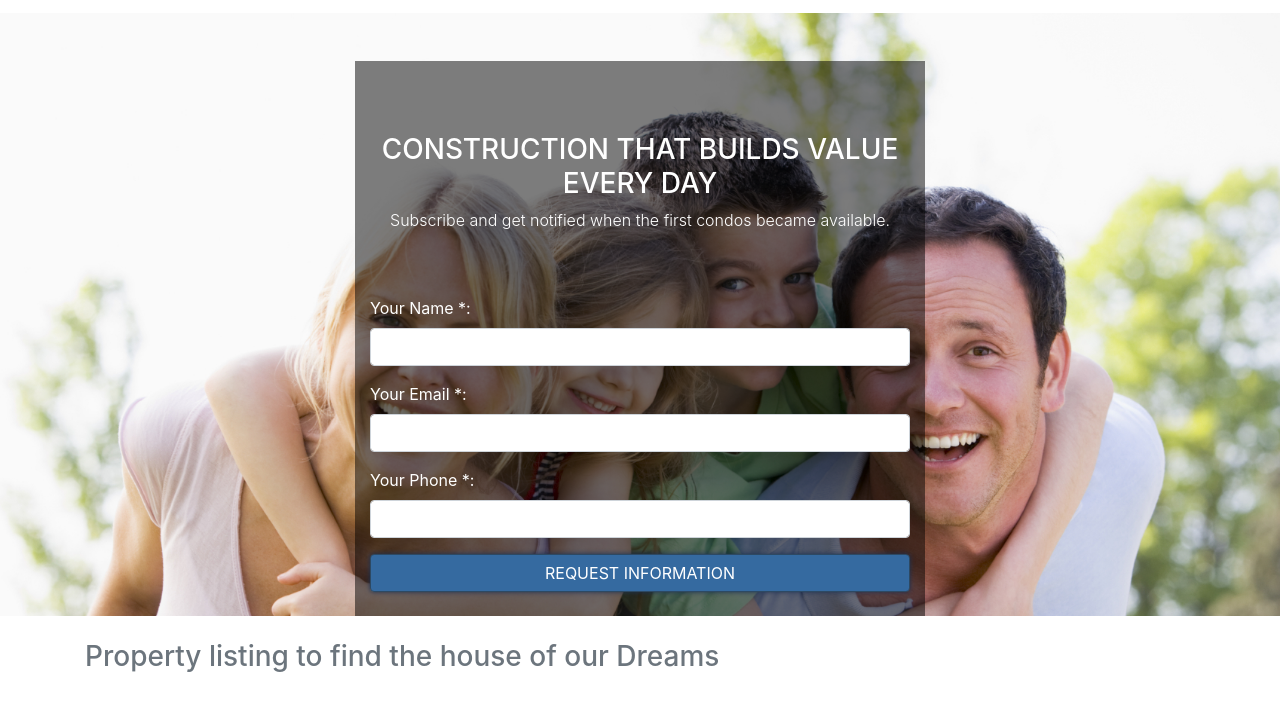
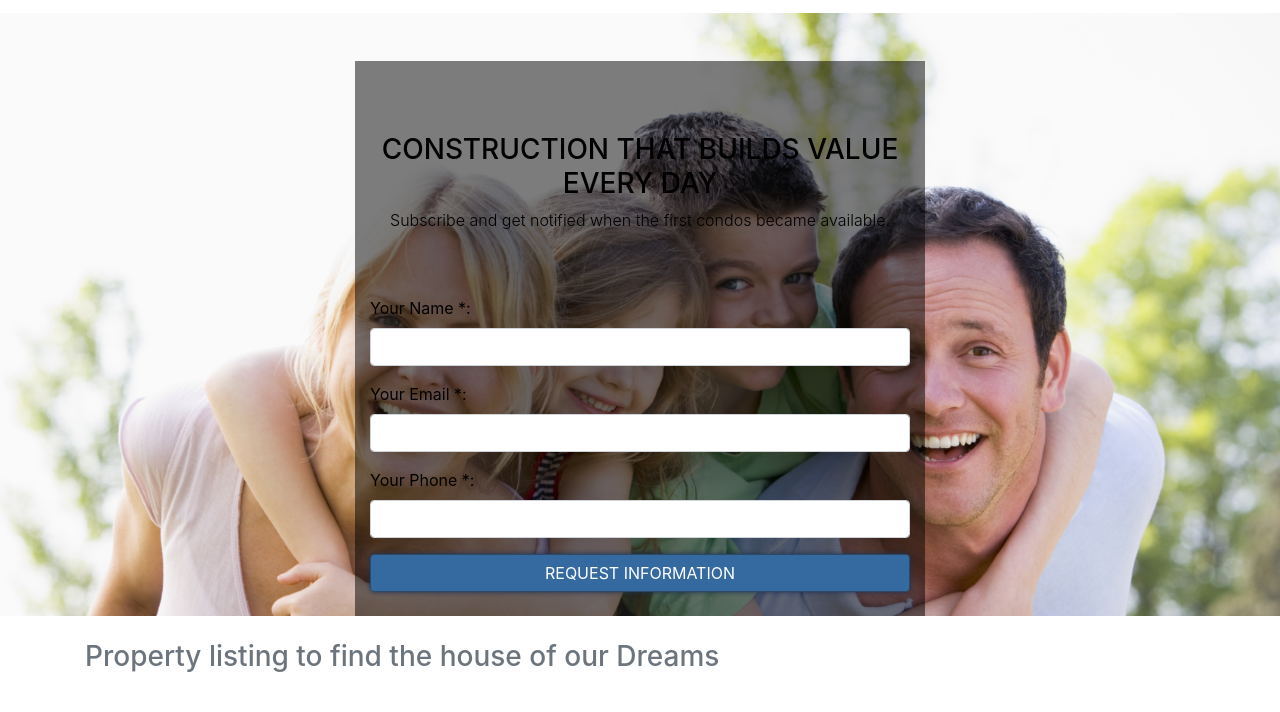
Before and after one commit to toni-chopper/Belajar-Bootstrap, a plain HTML site: page belajar-bootstrap/index.html in a window 1280 px wide. Shown: the part 69-781 px from the top of the page. Drawn offline with nearby package versions, Linux system fonts and the light colour scheme.

```diff
--- a/belajar-bootstrap/css/custom.css
+++ b/belajar-bootstrap/css/custom.css
@@ -5,7 +5,7 @@
 
 .form {
 	background:rgba(0,0,0,0.5);
-	color: white}
+	color: black}
 
 .button {
  /* Permalink - use to edit and share this gradient: http://colorzilla.com/gradient-editor/#356aa0+1,356aa0+33,356aa0+48,356aa0+48,356aa0+59,356aa0+75,356aa0+100 */
```
